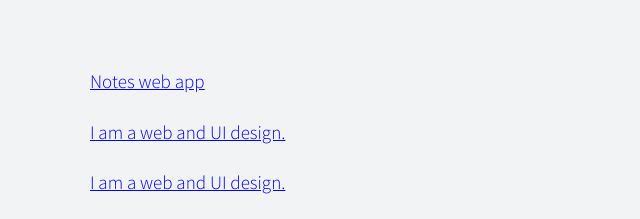
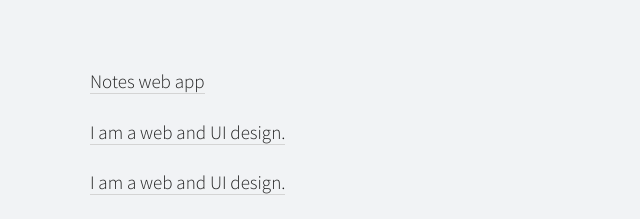
Before and after one commit to meaghanbass/meaghanbassio, a plain HTML site: page projects.html in a window 1280 px wide. Shown: the part 238-457 px from the top of the page, without its empty margins (0-640 px from the left). Drawn offline with Linux system fonts and the light colour scheme.

```diff
--- a/projects.html
+++ b/projects.html
@@ -15,9 +15,9 @@
 
     <main>
         <div class="content projects">
-            <p><a href="https://mkb.netlify.com/" target="_blank">Notes web app</a></p>
-            <p><a href="#">I am a web and UI design.</a></p>
-            <p><a href="#">I am a web and UI design.</a></p>
+            <p><a  class="underline"href="https://mkb.netlify.com/" target="_blank">Notes web app</a></p>
+            <p><a  class="underline"href="#">I am a web and UI design.</a></p>
+            <p><a  class="underline"href="#">I am a web and UI design.</a></p>
             <div class="signature">— @meaghanbass_</div>
         </div>
     </main>
```
Also changed, not shown: index.html (+1 -1 lines).
